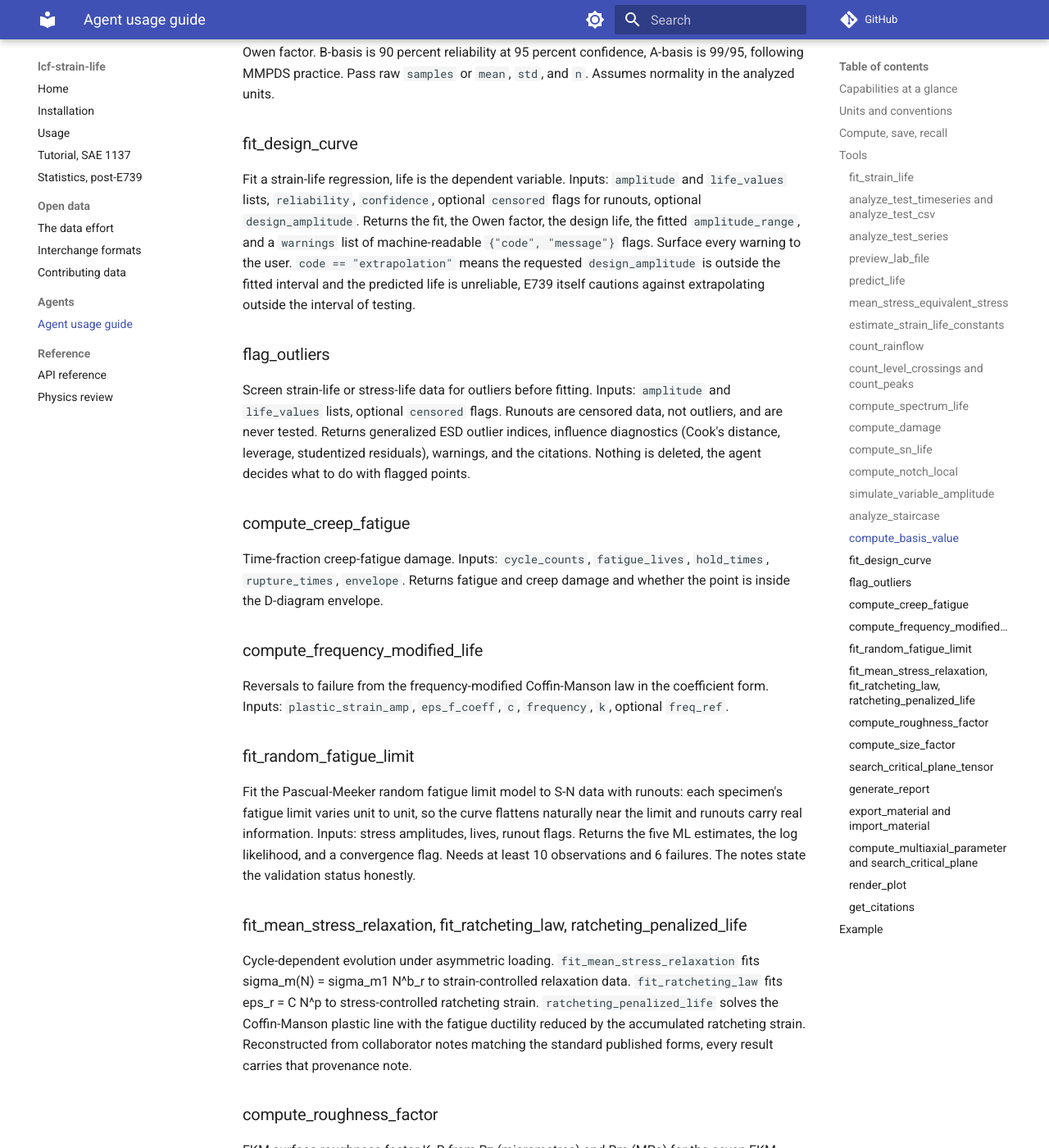
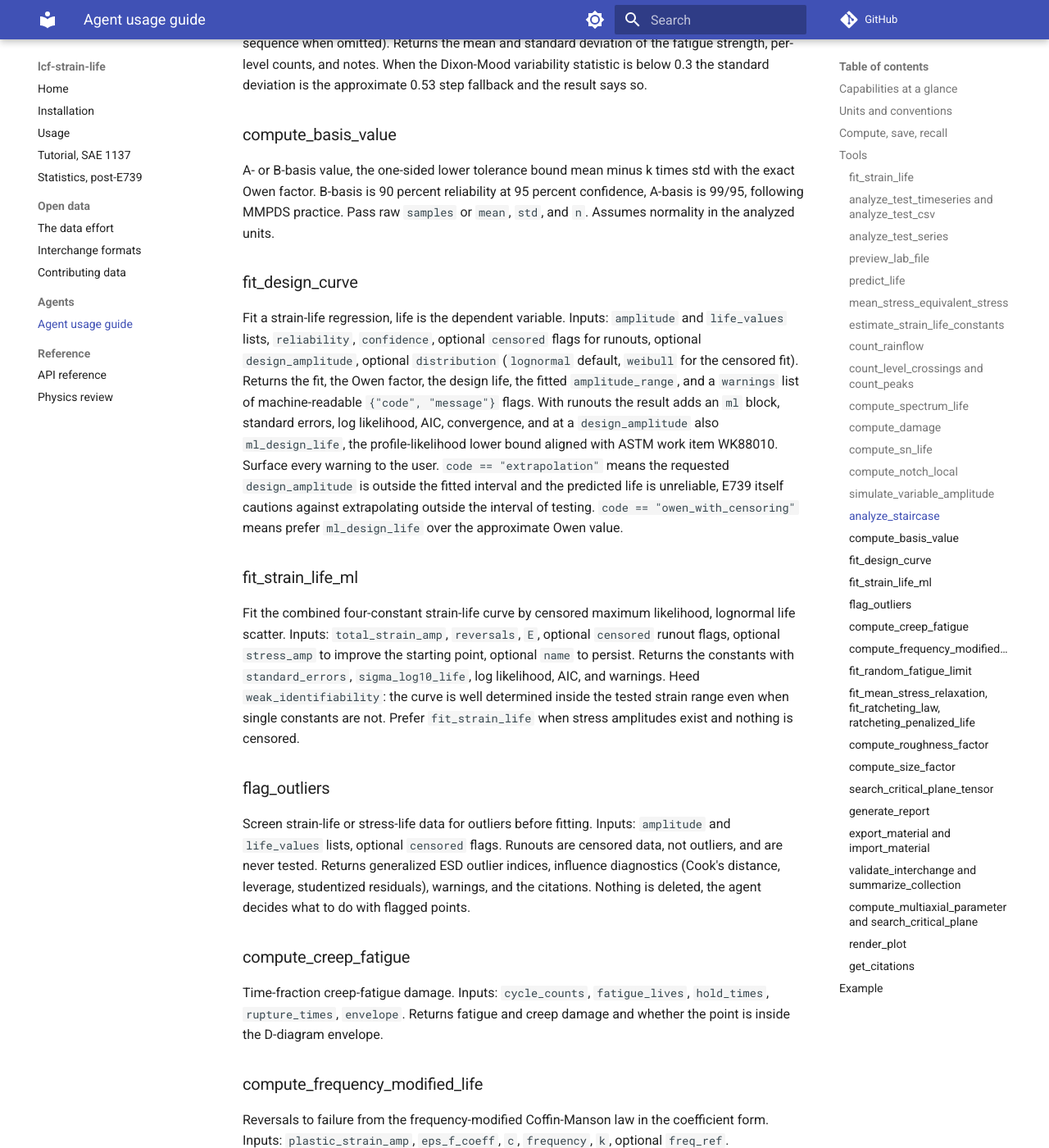
Before and after one commit to dfieser/lcf-strain-life, an MkDocs documentation site: the page built from docs/AGENT_USAGE.md, in a window 1280 px wide and 1400 px high, scrolled down 4172 px. Shown: the whole window at 82% size. Built offline with MkDocs 1.6.1 and Material for MkDocs 9.7.7, drawn with Linux system fonts in a browser that asks for light colours; comment, search, counter and statistics services are not loaded; some of the changed text lies outside the part shown.

Commit message:
docs(sync): changelog, readme, llms.txt, and agent guide for phase 2
Co-Authored-By: Claude Fable 5 <noreply@anthropic.com>

```diff
--- a/docs/AGENT_USAGE.md
+++ b/docs/AGENT_USAGE.md
@@ -15,7 +15,15 @@ units, and the compute, save, recall pattern. Start the server with `lcf-mcp`.
   counting, condense it with the racetrack filter, and predict spectrum life.
 - Convert a nominal notch stress to local stress, strain, and life.
 - Fit a statistical design curve with reliability and confidence, and flag
-  outliers in fatigue data while respecting runouts.
+  outliers in fatigue data while respecting runouts. With runouts the fit
+  is censored maximum likelihood with standard errors, and the design bound
+  can come from the profile likelihood instead of the complete-sample Owen
+  construction.
+- Fit the full strain-life curve by censored maximum likelihood when
+  runouts exist or only total strain is available, `fit_strain_life_ml`.
+- Validate and summarize open interchange documents, material constants,
+  test records, and dataset collections, `validate_interchange` and
+  `summarize_collection`.
 - Evaluate Woehler-line lives with original, elementary, or Haibach knee
   treatment, and sum damage with Miner, DLDR, or Corten-Dolan.
 - Evaluate critical-plane multiaxial parameters from known plane quantities.
@@ -155,12 +163,29 @@ percent confidence, A-basis is 99/95, following MMPDS practice. Pass raw
 ### fit_design_curve
 Fit a strain-life regression, life is the dependent variable. Inputs:
 `amplitude` and `life_values` lists, `reliability`, `confidence`, optional
-`censored` flags for runouts, optional `design_amplitude`. Returns the fit, the
-Owen factor, the design life, the fitted `amplitude_range`, and a `warnings`
-list of machine-readable `{"code", "message"}` flags. Surface every warning to
-the user. `code == "extrapolation"` means the requested `design_amplitude` is
-outside the fitted interval and the predicted life is unreliable, E739 itself
-cautions against extrapolating outside the interval of testing.
+`censored` flags for runouts, optional `design_amplitude`, optional
+`distribution` (`lognormal` default, `weibull` for the censored fit).
+Returns the fit, the Owen factor, the design life, the fitted
+`amplitude_range`, and a `warnings` list of machine-readable
+`{"code", "message"}` flags. With runouts the result adds an `ml` block,
+standard errors, log likelihood, AIC, convergence, and at a
+`design_amplitude` also `ml_design_life`, the profile-likelihood lower
+bound aligned with ASTM work item WK88010. Surface every warning to the
+user. `code == "extrapolation"` means the requested `design_amplitude` is
+outside the fitted interval and the predicted life is unreliable, E739
+itself cautions against extrapolating outside the interval of testing.
+`code == "owen_with_censoring"` means prefer `ml_design_life` over the
+approximate Owen value.
+
+### fit_strain_life_ml
+Fit the combined four-constant strain-life curve by censored maximum
+likelihood, lognormal life scatter. Inputs: `total_strain_amp`,
+`reversals`, `E`, optional `censored` runout flags, optional `stress_amp`
+to improve the starting point, optional `name` to persist. Returns the
+constants with `standard_errors`, `sigma_log10_life`, log likelihood, AIC,
+and warnings. Heed `weak_identifiability`: the curve is well determined
+inside the tested strain range even when single constants are not. Prefer
+`fit_strain_life` when stress amplitudes exist and nothing is censored.
 
 ### flag_outliers
 Screen strain-life or stress-life data for outliers before fitting. Inputs:
@@ -233,6 +258,15 @@ WoehlerCurve conventions (shape-compatible, the knee is a representation
 choice). `import_material` validates a document and refuses unknown
 versions and unit systems with the reason.
 
+### validate_interchange and summarize_collection
+`validate_interchange` checks any interchange document, `material@1`,
+`test-record@1`, or `collection@1`, and returns `valid`, the detected
+`kind`, and readable `errors`. It never guesses and never repairs.
+`summarize_collection` reports a collection's record and material counts,
+records per material, strain and life ranges, runouts, license, and
+contributors. The formats are specified in docs/INTERCHANGE.md, the seed
+dataset lives at docs/data/seed_collection.json.
+
 ### compute_multiaxial_parameter and search_critical_plane
 Evaluate a critical-plane damage parameter (fatemi_socie, brown_miller, swt,
 von_mises) from known plane quantities, or search supplied per-angle arrays
```
Also changed, not shown: CHANGELOG.md (+45 -0 lines), README.md (+19 -2 lines), llms.txt (+7 -0 lines).
